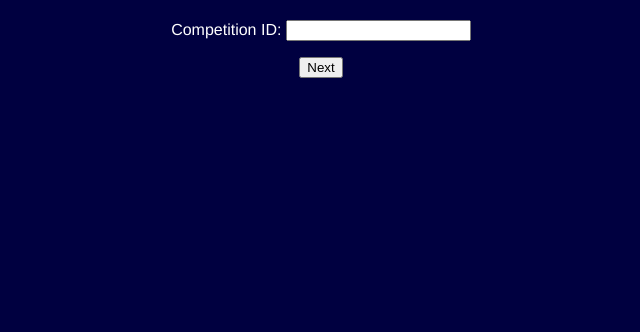
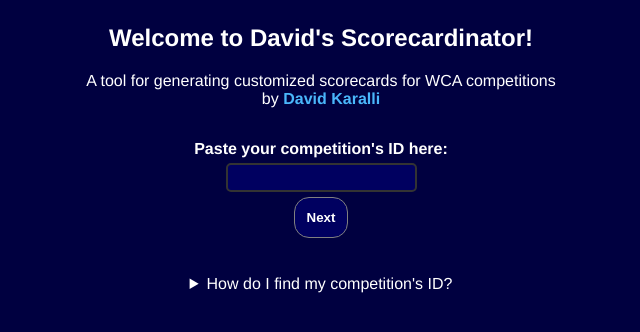
Before and after one commit to davidkaralli/scorecards, a website built with Vite: page index.html in a window 1280 px wide. Shown: the whole page, without its empty margins (319-959 px from the left). Built offline with nearby package versions, Linux system fonts and the light colour scheme.

Commit message:
Front page improvements
- Add CSS styling
- Add introductory text

```diff
--- a/css/style.css
+++ b/css/style.css
@@ -8,12 +8,44 @@ body {
     display: flex;
     padding-bottom: 20px;
 
-    max-width: 800px;
+    max-width: 600px;
     margin: 0 auto;
     background-color: var(--bg-color);
     color: white;
     border-color: #111111;
     justify-content: center;
+    text-align: center;
+}
+
+a {
+    color: #4ab7fb;
+    text-decoration: none;
+}
+
+a:hover {
+    text-decoration: underline;
+}
+
+a:active {
+    color: darkred;
+}
+
+.comp-id-input {
+    border: 2px solid #333333;
+    border-radius: 5px;
+    padding: 5px;
+    background-color: #000060;
+    color: white;
+    max-width: 600px;
+    margin-top: 5px;
+    margin-bottom: 5px;
+
+    text-align: left;
+}
+
+.comp-id-img {
+    max-width: 400px;
+    border-radius: 20px;
 }
 
 .form {
@@ -171,6 +203,7 @@ body {
     padding: 5px;
     padding-left: 20px;
     padding-left: 20px;
+    text-align: left;
 }
 
 .option-input {
--- a/index.html
+++ b/index.html
@@ -8,19 +8,27 @@
 
 <body>
     <form class="form" id="compIdForm">
-        <p>
-            <label>
-                Competition ID:
-                <input type="text" name="compId" />
-            </label>
-        </p>
+        <h2>Welcome to David's Scorecardinator!</h2>
+        <div>A tool for generating customized scorecards for WCA competitions</div>
+        <div>by <b><a href=https://www.worldcubeassociation.org/persons/2020KARA01>David Karalli</a></b></div>
+        <p></p>
+            <div><b>Paste your competition's ID here:</b></div>
+            <label><input type="text" name="compId" class="comp-id-input"/></label>
+        <!-- TODO: move "style" to CSS using "error class". also don't let the next button move!!!! also spacing around the next button -->
+        <div id="formError" style='color: red' class="error" hidden></div>
         <div class="button">
-            <button type="submit">Next</button>
+            <button type="submit" class="options-form-nav-btn">Next</button>
         </div>
         <p></p>
-        <!-- TODO: move "style" to CSS using "error class" -->
-        <div id="formError" style='color: red' class="error" hidden></div>
+        <details>
+            <summary style="text-align:center;" class>How do I find my competition's ID?</summary>
+            <div class="tab-content">
+            <p class="options-tab-description">You can copy and paste the ID from the end of the URL for the competition's webpage. For example, the competition ID below is BayAreaSideEventsDay2025:</p>
+            <img src="./img/comp_id_example.png" class="comp-id-img">
+            </div>
+        </details>
     </form>
+    <!-- TODO: add competition title with link to website -->
     <form class="form form--hidden" id="optionsForm">
         <h2>Options</h2>
     </form>
--- a/js/main.js
+++ b/js/main.js
@@ -29,6 +29,7 @@ async function compIdToOptions(event) {
     formError.textContent = '';
     formError.hidden = true;
     compIdInput.style.backgroundColor = '';
+    compIdInput.style.color = 'white';
 
     const scFormData = new FormData(event.target);
 
@@ -44,6 +45,7 @@ async function compIdToOptions(event) {
             formError.textContent = 'Could not get competition data. Are you sure the competition ID is correct?';
             formError.hidden = false;
             compIdInput.style.backgroundColor = '#ffcccb';
+            compIdInput.style.color = 'black';
             // TODO: clear the error on the next submission
         } else {
             // TODO: more generic error
```
Also changed, not shown: img/comp_id_example.png (added).
